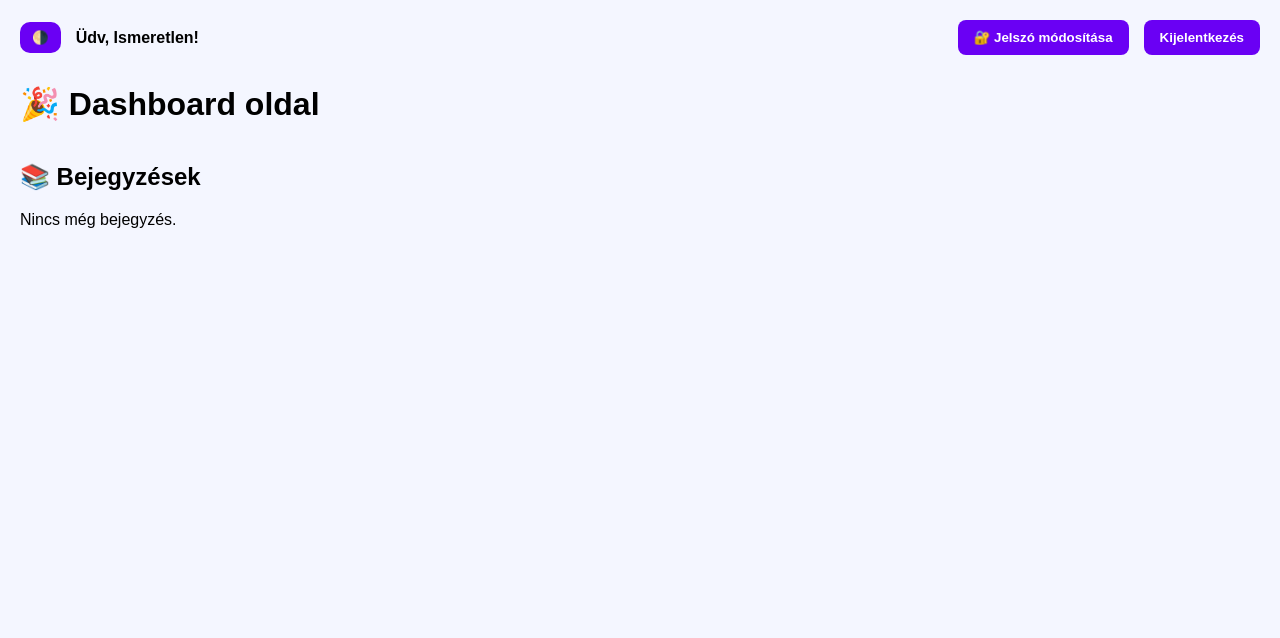
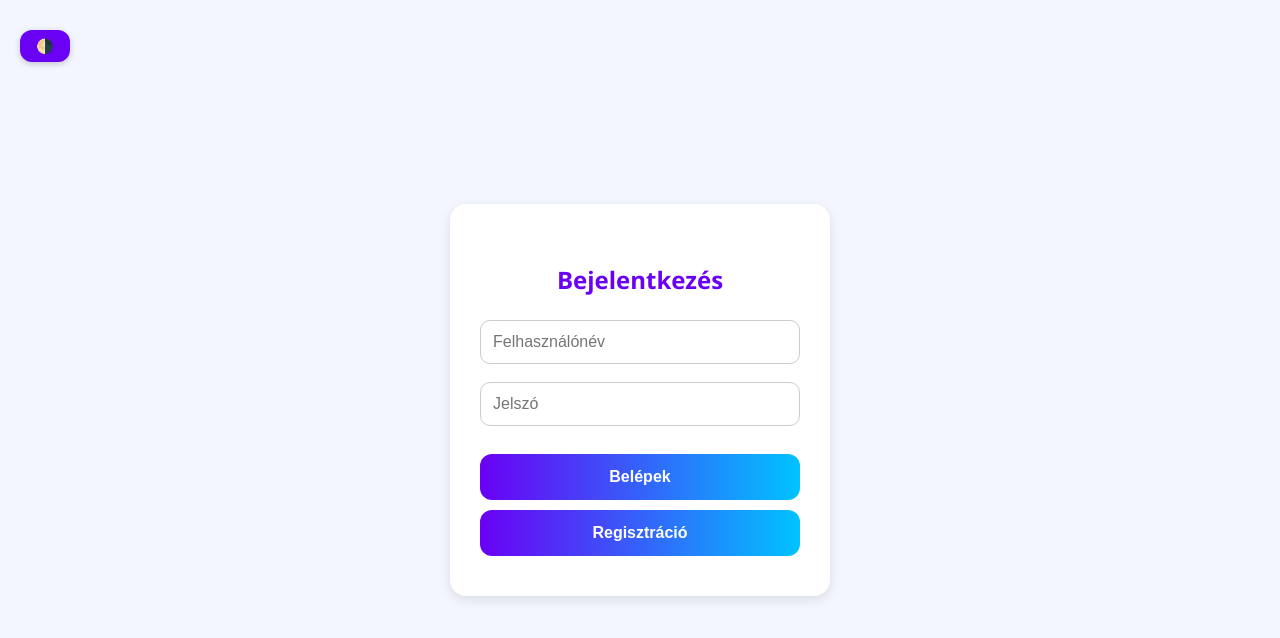
Before and after one commit to Kolos010222/Real-Webside, a plain HTML site: page index.html in a window 1280 px wide. Drawn offline with Linux system fonts and the light colour scheme.

Commit message:
Update index.html

```diff
--- a/index.html
+++ b/index.html
@@ -2,119 +2,162 @@
 <html lang="hu">
 <head>
   <meta charset="UTF-8" />
-  <title>Dashboard</title>
+  <title>Bejelentkezés</title>
   <style>
+    :root {
+      --primary: #6a00f4;
+      --accent: #00c3ff;
+      --bg-light: #f4f6ff;
+      --bg-dark: #1a1a2e;
+      --text-light: #222;
+      --text-dark: #f5f5f5;
+      --box-bg-light: #fff;
+      --box-bg-dark: #2d2d44;
+      --shadow: 0 4px 12px rgba(0,0,0,0.1);
+    }
+
     body {
-      font-family: Arial, sans-serif;
-      background: #f4f6ff;
+      background-color: var(--bg-light);
+      font-family: 'Segoe UI', Tahoma, Geneva, Verdana, sans-serif;
+      color: var(--text-light);
       margin: 0;
-      padding: 20px;
-      transition: 0.3s;
+      display: flex;
+      justify-content: center;
+      align-items: center;
+      height: 100vh;
+      transition: background-color 0.3s, color 0.3s;
     }
 
     body.dark {
-      background: #1a1a2e;
-      color: #f5f5f5;
+      background-color: var(--bg-dark);
+      color: var(--text-dark);
     }
 
-    header {
-      display: flex;
-      justify-content: space-between;
-      align-items: center;
-      margin-bottom: 30px;
-      gap: 20px;
-      flex-wrap: wrap;
+    .container {
+      background: var(--box-bg-light);
+      padding: 40px 30px;
+      border-radius: 16px;
+      box-shadow: var(--shadow);
+      width: 320px;
+      text-align: center;
+      transition: background-color 0.3s, color 0.3s;
     }
 
-    .left-section,
-    .right-section {
-      display: flex;
-      align-items: center;
-      gap: 15px;
+    body.dark .container {
+      background: var(--box-bg-dark);
+      color: var(--text-dark);
     }
 
-    .theme-toggle {
-      background: #6a00f4;
+    h2 {
+      margin-bottom: 24px;
+      font-weight: 700;
+      color: var(--primary);
+    }
+
+    body.dark h2 {
+      color: var(--accent);
+    }
+
+    input[type="text"], input[type="password"] {
+      width: 100%;
+      padding: 12px;
+      margin-bottom: 18px;
+      border-radius: 10px;
+      border: 1px solid #ccc;
+      font-size: 16px;
+      box-sizing: border-box;
+      transition: border-color 0.3s, background-color 0.3s, color 0.3s;
+      background-color: white;
+      color: black;
+    }
+
+    body.dark input[type="text"], body.dark input[type="password"] {
+      background-color: #44475a;
       color: white;
+      border-color: #555;
+    }
+
+    input[type="text"]:focus, input[type="password"]:focus {
+      outline: none;
+      border-color: var(--primary);
+      box-shadow: 0 0 8px var(--accent);
+    }
+
+    button {
+      width: 100%;
+      background: linear-gradient(to right, var(--primary), var(--accent));
+      color: white;
+      padding: 14px;
+      font-size: 16px;
       border: none;
-      padding: 8px 12px;
-      border-radius: 10px;
+      border-radius: 12px;
+      cursor: pointer;
+      font-weight: 700;
+      transition: background 0.3s, transform 0.2s;
+      margin-top: 10px;
+    }
+
+    button:hover {
+      background: linear-gradient(to right, var(--accent), var(--primary));
+      transform: scale(1.05);
+    }
+
+    p {
+      margin-top: 20px;
+      font-size: 14px;
+    }
+
+    a {
+      color: var(--primary);
+      text-decoration: none;
+      font-weight: 600;
       cursor: pointer;
     }
 
-    #welcomeUser {
-      font-weight: bold;
-      font-size: 16px;
+    a:hover {
+      text-decoration: underline;
     }
 
-    .btn {
-      background: #6a00f4;
+    /* Kicsi, lekerekített fix témaváltó gomb */
+    .theme-toggle {
+      position: fixed;
+      top: 20px;
+      left: 20px;
+      background: var(--primary);
+      border: none;
       color: white;
-      border: none;
-      padding: 10px 16px;
-      border-radius: 8px;
+      padding: 8px 12px;
+      border-radius: 12px;
+      cursor: pointer;
       font-weight: bold;
-      cursor: pointer;
+      font-size: 14px;
+      box-shadow: 0 2px 6px rgba(0,0,0,0.2);
+      transition: background 0.3s, transform 0.2s;
+      width: auto;
+      min-width: 50px;
+      text-align: center;
+      user-select: none;
+      z-index: 1000;
     }
 
-    .btn:hover {
-      background: #4a00b0;
-    }
-
-    #adminOnly {
-      background: white;
-      padding: 20px;
-      border-radius: 10px;
-      box-shadow: 0 0 8px rgba(0,0,0,0.1);
-      margin-bottom: 30px;
-    }
-
-    body.dark #adminOnly {
-      background: #2d2d44;
-    }
-
-    #postsContainer > div {
-      background: white;
-      padding: 16px;
-      margin-bottom: 20px;
-      border-radius: 10px;
-      box-shadow: 0 0 6px rgba(0,0,0,0.1);
-    }
-
-    body.dark #postsContainer > div {
-      background: #2d2d44;
-      color: white;
-    }
-
-    h2 {
-      margin-top: 40px;
+    .theme-toggle:hover {
+      background: var(--accent);
+      transform: scale(1.1);
     }
   </style>
 </head>
 <body>
+  <button class="theme-toggle" onclick="toggleTheme()">🌗</button>
 
-  <header>
-    <div class="left-section">
-      <button class="theme-toggle" onclick="toggleTheme()">🌗</button>
-      <span id="welcomeUser">Üdvözlünk!</span>
-    </div>
+  <div class="container">
+    <h2>Bejelentkezés</h2>
+    <form onsubmit="login(event)">
+      <input type="text" id="username" placeholder="Felhasználónév" required /><br />
+      <input type="password" id="password" placeholder="Jelszó" required /><br />
+      <button type="submit">Belépek</button>
+    </form>
 
-    <div class="right-section">
-      <button class="btn" onclick="location.href='change-password.html'">🔐 Jelszó módosítása</button>
-      <button class="btn" onclick="logout()">Kijelentkezés</button>
-    </div>
-  </header>
-
-  <h1>🎉 Dashboard oldal</h1>
-
-  <div id="adminOnly">
-    <h2>🔒 Admin funkciók</h2>
-    <button class="btn" onclick="location.href='create-post.html'">➕ Bejegyzés írása</button>
-  </div>
-
-  <div id="postList">
-    <h2>📚 Bejegyzések</h2>
-    <div id="postsContainer"></div>
+    <button onclick="location.href='register.html'">Regisztráció</button>
   </div>
 
   <script>
@@ -122,44 +165,19 @@
       document.body.classList.toggle('dark');
     }
 
-    function logout() {
-      localStorage.clear();
-      sessionStorage.clear();
-      window.location.replace("index.html");
-    }
+    function login(event) {
+      event.preventDefault();
+      const username = document.getElementById('username').value;
+      const password = document.getElementById('password').value;
+      const stored = localStorage.getItem(username);
 
-    const user = localStorage.getItem("loggedInUser") || "Ismeretlen";
-    const isAdmin = localStorage.getItem("isAdmin") === "true";
-    document.getElementById("welcomeUser").textContent = `Üdv, ${user}!`;
-
-    if (!isAdmin) {
-      document.getElementById("adminOnly").style.display = "none";
-    }
-
-    const postContainer = document.getElementById('postsContainer');
-    const posts = JSON.parse(localStorage.getItem('posts') || '[]');
-
-    if (posts.length === 0) {
-      postContainer.innerHTML = "<p>Nincs még bejegyzés.</p>";
-    } else {
-      posts.slice().reverse().forEach((post, index) => {
-        const div = document.createElement("div");
-        div.innerHTML = `
-          <h3>${post.title}</h3>
-          <p style="font-size: 12px; color: gray;">${post.date}</p>
-          <p>${post.content}</p>
-          ${isAdmin ? `<button onclick="deletePost(${posts.length - 1 - index})" style="margin-top:10px; background:#e63946; color:white; border:none; padding:8px 12px; border-radius:6px; cursor:pointer;">🗑 Törlés</button>` : ""}
-        `;
-        postContainer.appendChild(div);
-      });
-    }
-
-    function deletePost(index) {
-      const posts = JSON.parse(localStorage.getItem('posts') || '[]');
-      if (confirm("Biztosan törlöd ezt a bejegyzést?")) {
-        posts.splice(index, 1);
-        localStorage.setItem('posts', JSON.stringify(posts));
-        location.reload();
+      if (stored === null) {
+        alert("Nincs ilyen felhasználó!");
+      } else if (stored !== password) {
+        alert("Hibás jelszó!");
+      } else {
+        alert("Sikeres bejelentkezés!");
+        window.location.href = "dashboard.html";
       }
     }
   </script>
```
